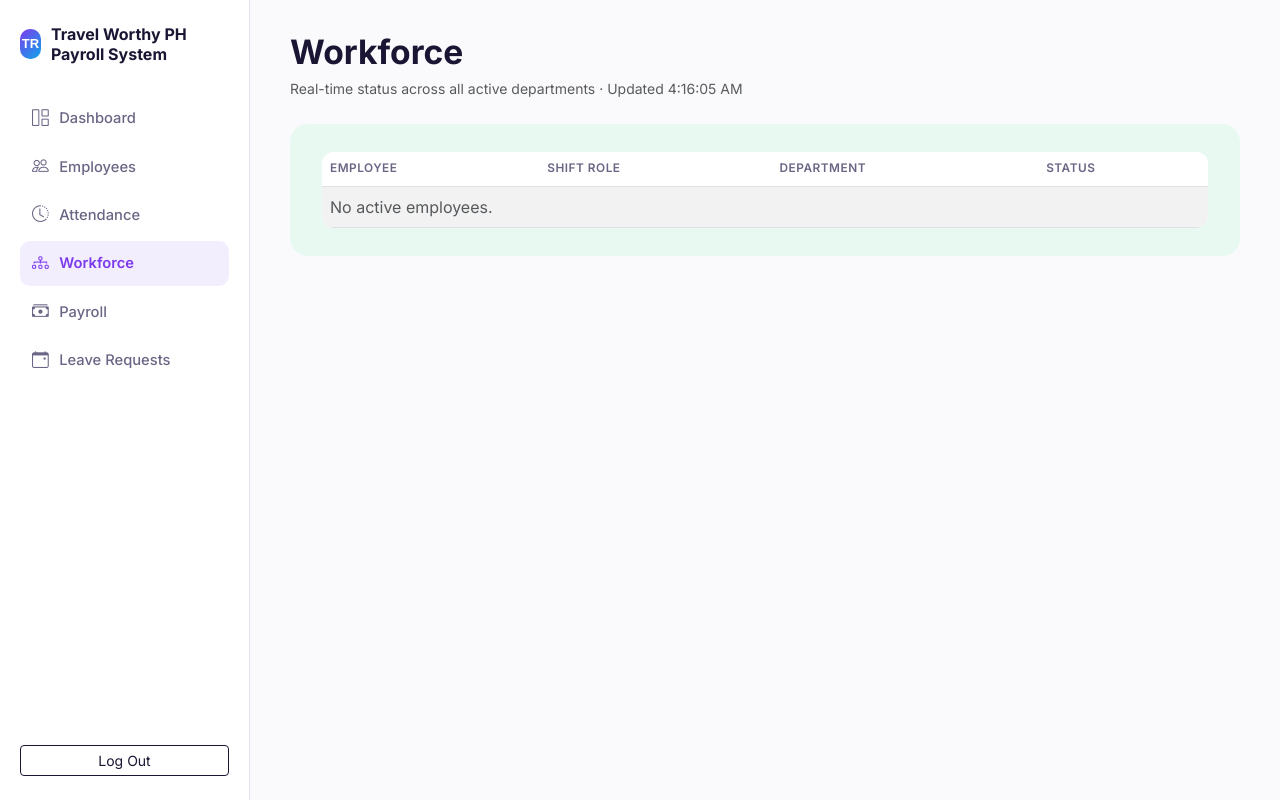
After one commit to Boji028/TWPH-Payroll-System, a Flask app: page /workforce/ in a window 1280 px wide. The commit adds this page. Run offline with Flask 3, Linux system fonts and the light colour scheme; the visitor is signed in with stand-in values (Sample User, id 1); data that the repository does not hold is empty; some web fonts are replaced.

Commit message:
feat: add live workforce roster (dashboard widget + full page)

```diff
--- a/app/__init__.py
+++ b/app/__init__.py
@@ -22,6 +22,7 @@ def create_app(config_name="default"):
     from app.routes.payroll_routes import payroll_bp
     from app.routes.self_service_routes import self_service_bp
     from app.routes.leave_routes import leave_bp
+    from app.routes.workforce_routes import workforce_bp
 
     app.register_blueprint(main_bp)
     app.register_blueprint(auth_bp, url_prefix="/auth")
@@ -30,6 +31,7 @@ def create_app(config_name="default"):
     app.register_blueprint(payroll_bp, url_prefix="/payroll")
     app.register_blueprint(self_service_bp, url_prefix="/my")
     app.register_blueprint(leave_bp, url_prefix="/leave")
+    app.register_blueprint(workforce_bp, url_prefix="/workforce")
 
     # Import models so Flask-Migrate can detect them
     from app.models import employee, attendance, payroll, deduction, user, leave, employee_document, performance_review
--- a/app/routes/main_routes.py
+++ b/app/routes/main_routes.py
@@ -4,6 +4,7 @@ from flask_login import current_user
 from app.decorators import staff_required
 from app.models.payroll import PayrollRun
 from app.services.dashboard_service import get_dashboard_stats
+from app.services.workforce_service import get_workforce_roster
 
 main_bp = Blueprint("main", __name__)
 
@@ -22,4 +23,7 @@ def index():
 def dashboard():
     stats = get_dashboard_stats()
     recent_runs = PayrollRun.query.order_by(PayrollRun.period_start.desc()).limit(5).all()
-    return render_template("main/dashboard.html", recent_runs=recent_runs, **stats)
+    workforce_preview = get_workforce_roster(limit=6)
+    return render_template(
+        "main/dashboard.html", recent_runs=recent_runs, workforce_preview=workforce_preview, **stats
+    )
--- /dev/null
+++ b/app/routes/workforce_routes.py
@@ -0,0 +1,25 @@
+# app/routes/workforce_routes.py
+from datetime import datetime
+from flask import Blueprint, render_template, jsonify, request
+from app.decorators import staff_required
+from app.services.workforce_service import get_workforce_roster
+
+workforce_bp = Blueprint("workforce", __name__)
+
+
+@workforce_bp.route("/")
+@staff_required
+def list_workforce():
+    roster = get_workforce_roster()
+    return render_template("workforce/list.html", roster=roster)
+
+
+@workforce_bp.route("/data")
+@staff_required
+def data():
+    """JSON used by the polling JS on both the Workforce page and the
+    dashboard widget. ?limit=N caps the number of rows (used by the
+    smaller dashboard version)."""
+    limit = request.args.get("limit", type=int)
+    roster = get_workforce_roster(limit=limit)
+    return jsonify({"employees": roster, "generated_at": datetime.utcnow().isoformat() + "Z"})
--- /dev/null
+++ b/app/services/workforce_service.py
@@ -0,0 +1,73 @@
+# app/services/workforce_service.py
+"""Aggregation for the live Workforce roster - today's attendance status
+per active employee. Separate from attendance_routes.py (which handles
+logging attendance) - this only reads and derives a display status.
+
+'Real-time' here means: reflects whatever has been logged in Attendance
+so far today, picked up by the polling JS on the Workforce page and
+dashboard widget. There is no clock-in/out event stream - time_in and
+time_out on Attendance are unused by log_attendance today, so status is
+derived purely from whether a row exists yet and its status field."""
+from datetime import date as date_cls
+
+from app.models.employee import Employee
+from app.models.attendance import Attendance
+
+STATUS_LABELS = {
+    "present": "Present",
+    "absent": "Absent",
+    "leave": "On Leave",
+    "holiday": "Holiday",
+    "not_logged": "Not Logged Yet",
+}
+
+STATUS_BADGE_CLASSES = {
+    "present": "bg-success",
+    "absent": "bg-danger",
+    "leave": "bg-warning text-dark",
+    "holiday": "bg-info text-dark",
+    "not_logged": "bg-secondary",
+}
+
+
+def get_workforce_roster(target_date=None, limit=None):
+    """Active employees with target_date's (default: today) attendance
+    status. Returns a list of plain dicts - JSON-serializable as-is, so
+    the same function backs both the JSON polling endpoint and the
+    server-rendered initial page load."""
+    target_date = target_date or date_cls.today()
+
+    employees = (
+        Employee.query.filter_by(status="active")
+        .order_by(Employee.department, Employee.last_name)
+        .all()
+    )
+    if limit:
+        employees = employees[:limit]
+
+    employee_ids = [e.id for e in employees]
+    records = (
+        Attendance.query.filter(
+            Attendance.employee_id.in_(employee_ids), Attendance.date == target_date
+        ).all()
+        if employee_ids
+        else []
+    )
+    record_by_employee = {r.employee_id: r for r in records}
+
+    roster = []
+    for employee in employees:
+        record = record_by_employee.get(employee.id)
+        status = record.status if record else "not_logged"
+        roster.append(
+            {
+                "employee_code": employee.employee_code,
+                "full_name": employee.full_name,
+                "department": employee.department or "Unassigned",
+                "position": employee.position or "-",
+                "status": status,
+                "status_label": STATUS_LABELS.get(status, status.title()),
+                "badge_class": STATUS_BADGE_CLASSES.get(status, "bg-secondary"),
+            }
+        )
+    return roster
--- /dev/null
+++ b/app/static/js/workforce.js
@@ -0,0 +1,50 @@
+// app/static/js/workforce.js
+// Polls /workforce/data on an interval and re-renders a table body.
+// Shared by the full Workforce page and the dashboard widget - both
+// just point it at a different container/URL. No framework, per
+// project convention (see CLAUDE.md).
+(function () {
+  function renderRows(tbody, employees) {
+    if (!employees.length) {
+      tbody.innerHTML = '<tr><td colspan="4" class="text-muted">No active employees.</td></tr>';
+      return;
+    }
+    var html = '';
+    employees.forEach(function (e) {
+      html +=
+        '<tr>' +
+        '<td>' + e.full_name + '<div class="text-muted small">' + e.employee_code + '</div></td>' +
+        '<td>' + e.position + '</td>' +
+        '<td>' + e.department + '</td>' +
+        '<td><span class="badge ' + e.badge_class + '">' + e.status_label + '</span></td>' +
+        '</tr>';
+    });
+    tbody.innerHTML = html;
+  }
+
+  function tick(tbody, url, timestampEl) {
+    fetch(url)
+      .then(function (r) { return r.json(); })
+      .then(function (data) {
+        renderRows(tbody, data.employees);
+        if (timestampEl) {
+          var t = new Date(data.generated_at);
+          timestampEl.textContent = 'Updated ' + t.toLocaleTimeString();
+        }
+      })
+      .catch(function () {
+        // Poll failed silently - keep showing the last good render
+        // rather than clearing the table on a transient network blip.
+      });
+  }
+
+  window.initWorkforceWidget = function (opts) {
+    var tbody = document.getElementById(opts.tableBodyId);
+    var timestampEl = opts.timestampId ? document.getElementById(opts.timestampId) : null;
+    if (!tbody) return;
+    tick(tbody, opts.dataUrl, timestampEl);
+    setInterval(function () {
+      tick(tbody, opts.dataUrl, timestampEl);
+    }, opts.intervalMs || 20000);
+  };
+})();
--- a/app/templates/base.html
+++ b/app/templates/base.html
@@ -22,6 +22,7 @@
                 <a class="sidebar-link {{ 'active' if request.endpoint == 'main.dashboard' }}" href="{{ url_for('main.dashboard') }}"><i class="bi bi-grid-1x2"></i> Dashboard</a>
                 <a class="sidebar-link {{ 'active' if request.endpoint and request.endpoint.startswith('employee.') }}" href="{{ url_for('employee.list_employees') }}"><i class="bi bi-people"></i> Employees</a>
                 <a class="sidebar-link {{ 'active' if request.endpoint and request.endpoint.startswith('attendance.') }}" href="{{ url_for('attendance.list_attendance') }}"><i class="bi bi-clock-history"></i> Attendance</a>
+                <a class="sidebar-link {{ 'active' if request.endpoint and request.endpoint.startswith('workforce.') }}" href="{{ url_for('workforce.list_workforce') }}"><i class="bi bi-diagram-3"></i> Workforce</a>
                 <a class="sidebar-link {{ 'active' if request.endpoint and request.endpoint.startswith('payroll.') }}" href="{{ url_for('payroll.list_runs') }}"><i class="bi bi-cash-stack"></i> Payroll</a>
                 <a class="sidebar-link {{ 'active' if request.endpoint and request.endpoint.startswith('leave.') }}" href="{{ url_for('leave.list_requests') }}"><i class="bi bi-calendar-event"></i> Leave Requests</a>
                 {% if current_user.employee_id %}
--- /dev/null
+++ b/app/templates/workforce/list.html
@@ -0,0 +1,38 @@
+{% extends "base.html" %}
+{% block title %}Workforce{% endblock %}
+{% block content %}
+<div class="mb-4">
+    <h2 class="mb-1">Workforce</h2>
+    <span class="text-muted small">Real-time status across all active departments &middot; <span id="workforce-updated-at">updating…</span></span>
+</div>
+
+<div class="page-card card-mint">
+<table class="table table-striped mb-0">
+    <thead><tr><th>Employee</th><th>Shift Role</th><th>Department</th><th>Status</th></tr></thead>
+    <tbody id="workforce-table-body">
+        {% for row in roster %}
+        <tr>
+            <td>{{ row.full_name }}<div class="text-muted small">{{ row.employee_code }}</div></td>
+            <td>{{ row.position }}</td>
+            <td>{{ row.department }}</td>
+            <td><span class="badge {{ row.badge_class }}">{{ row.status_label }}</span></td>
+        </tr>
+        {% else %}
+        <tr><td colspan="4" class="text-muted">No active employees.</td></tr>
+        {% endfor %}
+    </tbody>
+</table>
+</div>
+{% endblock %}
+
+{% block scripts %}
+<script src="{{ url_for('static', filename='js/workforce.js') }}"></script>
+<script>
+initWorkforceWidget({
+    tableBodyId: 'workforce-table-body',
+    dataUrl: "{{ url_for('workforce.data') }}",
+    timestampId: 'workforce-updated-at',
+    intervalMs: 20000
+});
+</script>
+{% endblock %}
```
Also changed, not shown: app/templates/main/dashboard.html (+33 -0 lines), docs/add-workforce-feature.md (added, +68 -0 lines), tests/unit/test_workforce_service.py (added, +79 -0 lines).
